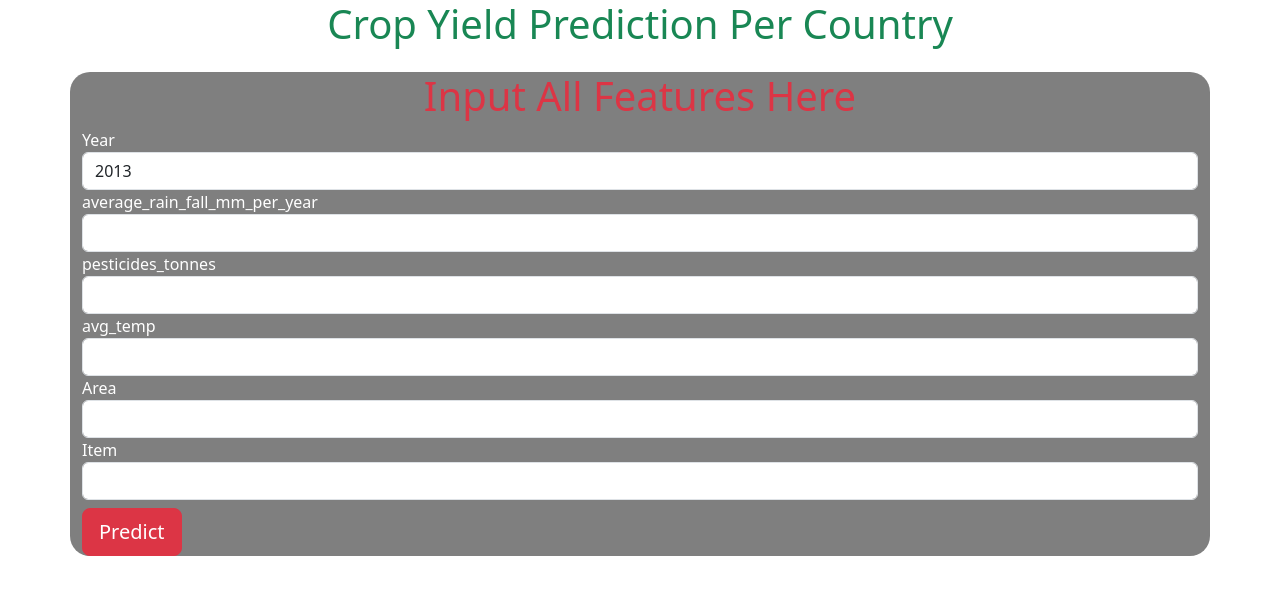
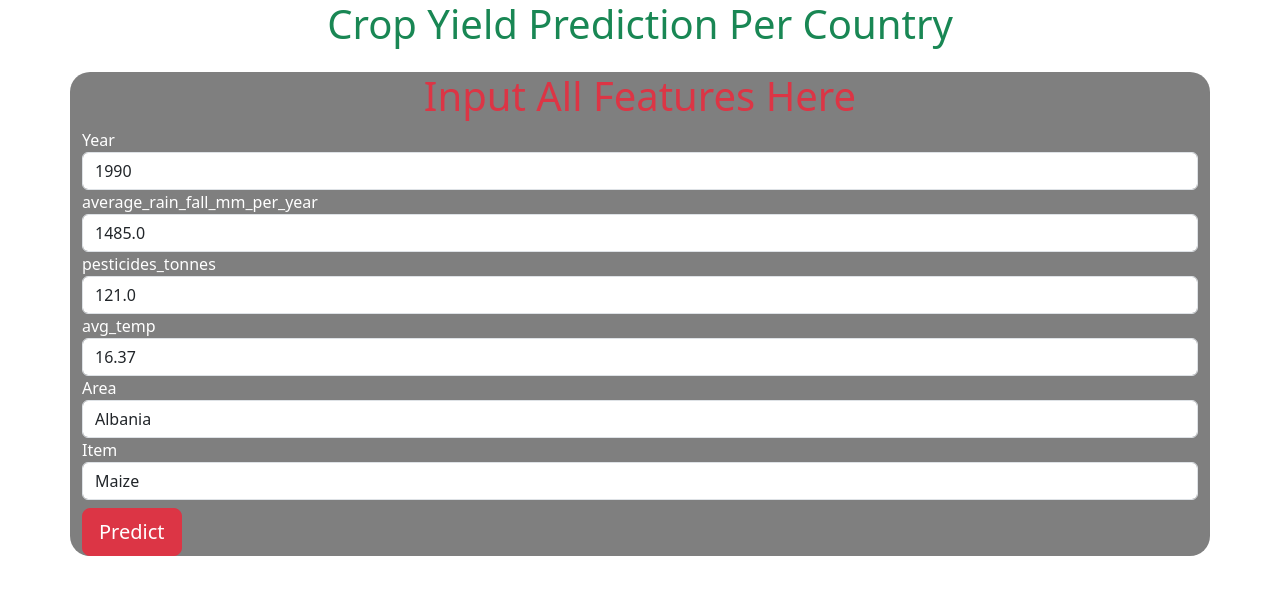
Before and after one commit to Drishti2003/Crop-Yield-Prediction-Per-Country, a Flask app: page / in a window 1280 px wide. Shown: the top 595 px of the page. Run offline with Flask 3, Linux system fonts and the light colour scheme; parts of the project's set-up code (start-up, migrations or seed data) failed here and were passed over.

Commit message:
initial commit

```diff
--- a/templates/index.html
+++ b/templates/index.html
@@ -3,7 +3,7 @@
   <head>
     <meta charset="utf-8">
     <meta name="viewport" content="width=device-width, initial-scale=1">
-    <title>Bootstrap demo</title>
+    <title>Crop Yield Prediction</title>
     <link href="https://cdn.jsdelivr.net/npm/bootstrap@5.3.0/dist/css/bootstrap.min.css" rel="stylesheet" integrity="sha384-9ndCyUaIbzAi2FUVXJi0CjmCapSmO7SnpJef0486qhLnuZ2cdeRhO02iuK6FUUVM" crossorigin="anonymous">
   </head>
   <body>
@@ -16,27 +16,27 @@
     <form action="/predict" method="post">
     <div class="form-group">
         <label for="Year">Year</label>
-        <input type="number" class="form-control" name="Year" step="any" value="2013">
+        <input type="number" class="form-control" name="Year" step="any" value="1990">
     </div>
     <div class="form-group">
         <label for="average_rain_fall_mm_per_year">average_rain_fall_mm_per_year</label>
-        <input type="number" class="form-control" name="average_rain_fall_mm_per_year" step="any" >
+        <input type="number" class="form-control" name="average_rain_fall_mm_per_year" step="any" value="1485.0">
     </div>
     <div class="form-group">
         <label for="pesticides_tonnes">pesticides_tonnes</label>
-        <input type="number" class="form-control" name="pesticides_tonnes" step="any" >
+        <input type="number" class="form-control" name="pesticides_tonnes" step="any" value="121.0" >
     </div>
     <div class="form-group">
         <label for="avg_temp">avg_temp</label>
-        <input type="number" class="form-control" name="avg_temp" step="any">
+        <input type="number" class="form-control" name="avg_temp" step="any" value="16.37">
     </div>
     <div class="form-group">
         <label for="Area">Area</label>
-        <input type="text" class="form-control" name="Area" >
+        <input type="text" class="form-control" name="Area" value="Albania" >
     </div>
     <div class="form-group">
         <label for="Item">Item</label>
-        <input type="text" class="form-control" name="Item" >
+        <input type="text" class="form-control" name="Item" value="Maize" >
     </div>
     <button type="submit" class="btn btn-danger btn-lg mt-2 btn-block">Predict</button>
 </form>
```
